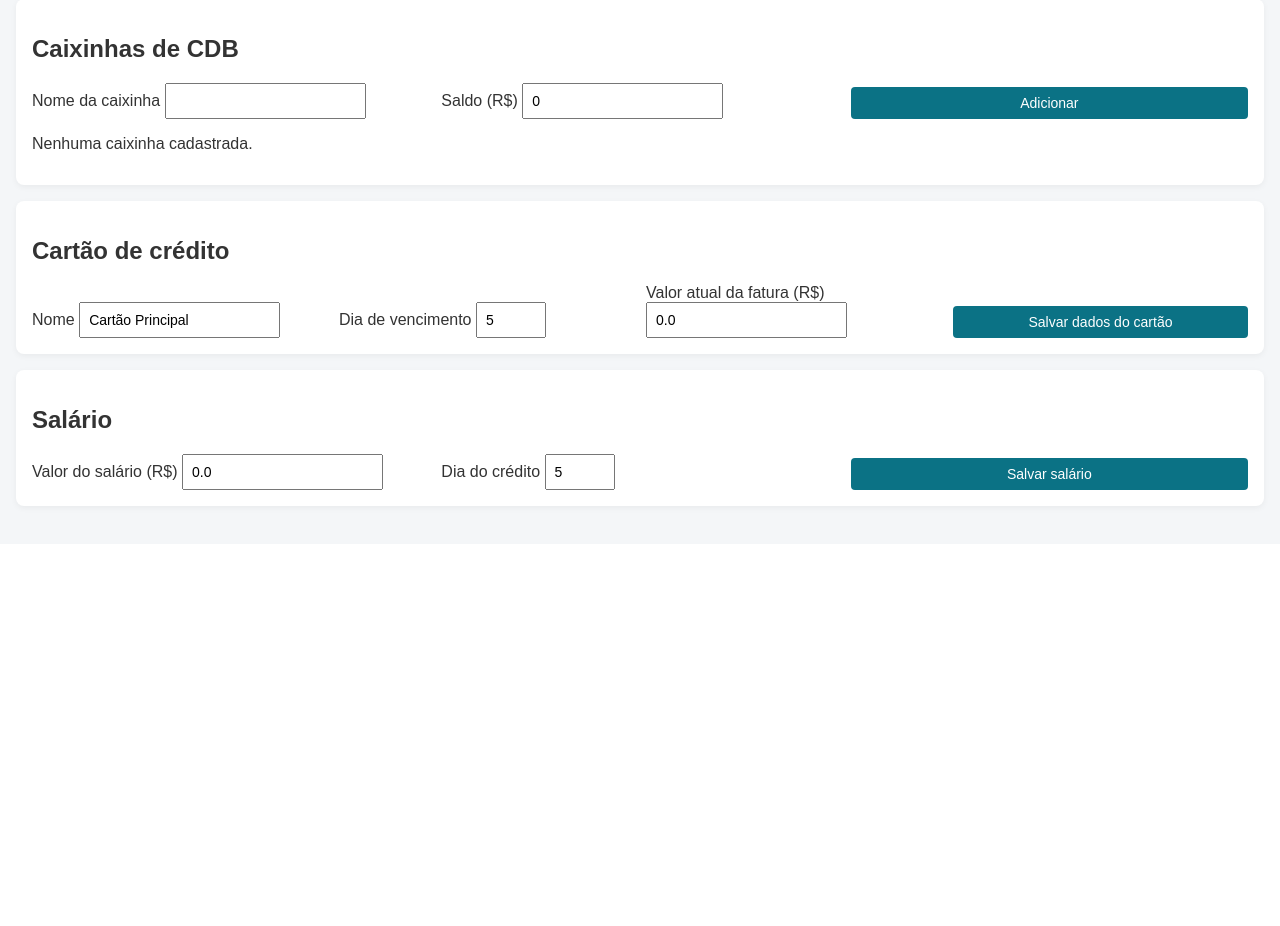
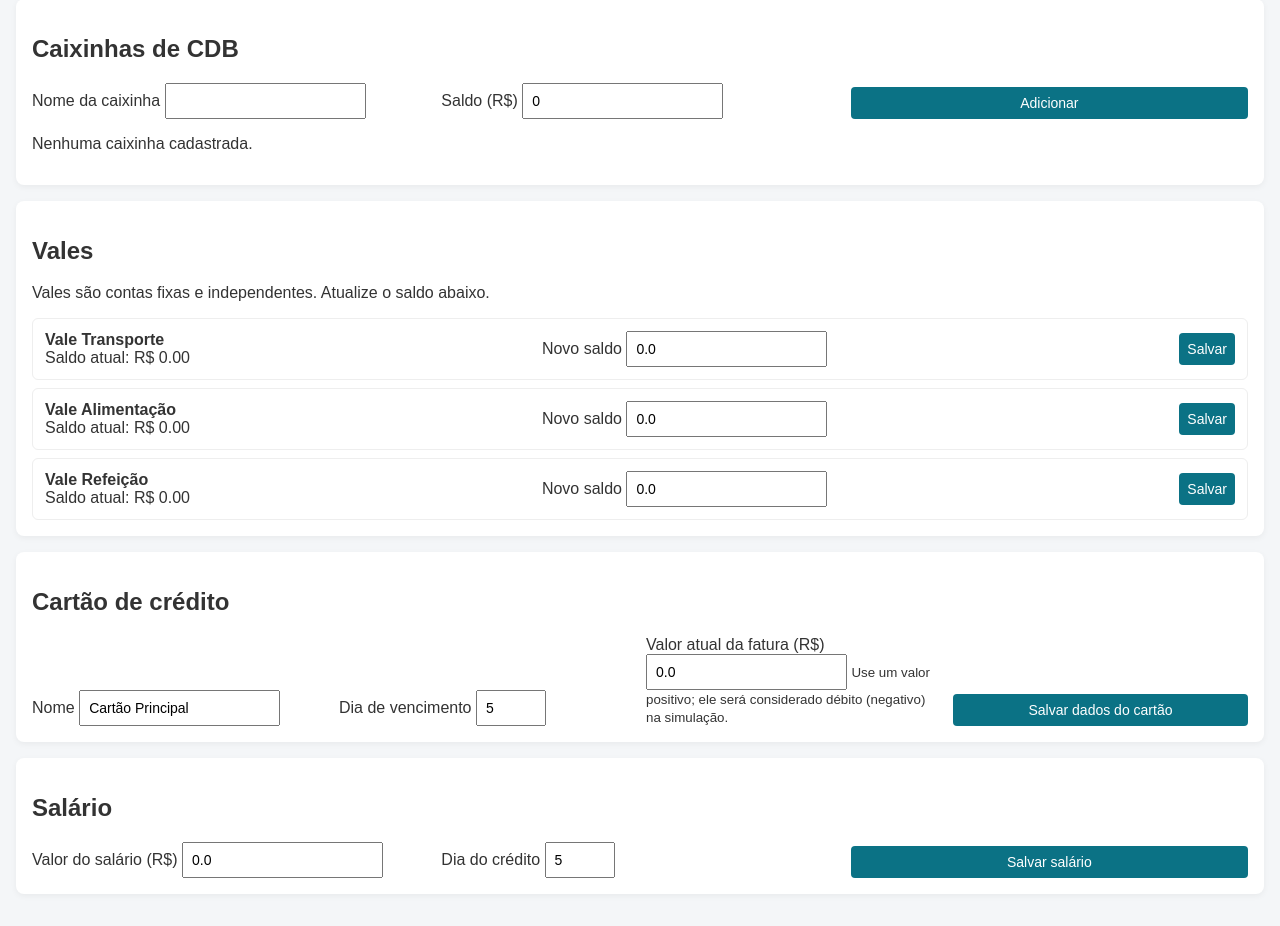
Before and after one commit to GloedenJoao/traking_spending, a FastAPI app: page / in a window 1280 px wide. Shown: the part 256-1182 px from the top of the page. Before the commit the page ends 767 px from the top, so only its background shows below. Run offline with FastAPI, Linux system fonts and the light colour scheme; data comes from the database, SQL or seed files in the repository.

Commit message:
Add vale accounts and treat card invoice as debt

```diff
--- a/app/main.py
+++ b/app/main.py
@@ -34,12 +34,19 @@ def startup_event():
 def read_home(request: Request, db: Session = Depends(get_session)):
     checking, card, salary = ensure_defaults(db)
     cdb_accounts = db.query(Account).filter_by(type="cdb").order_by(Account.id).all()
+    vale_accounts = (
+        db.query(Account)
+        .filter(Account.type.in_(["vale_transporte", "vale_alimentacao", "vale_refeicao"]))
+        .order_by(Account.id)
+        .all()
+    )
     return templates.TemplateResponse(
         "home.html",
         {
             "request": request,
             "checking": checking,
             "cdb_accounts": cdb_accounts,
+            "vale_accounts": vale_accounts,
             "card": card,
             "salary": salary,
         },
@@ -105,6 +112,9 @@ def view_simulation(
     today = date.today()
     daily_data, accounts, card, future_events = build_simulation(db, today, days)
     checking, _, salary = ensure_defaults(db)
+    transfer_accounts = [
+        acc for acc in accounts.values() if not acc.type.startswith("vale_")
+    ]
     return templates.TemplateResponse(
         "simulation.html",
         {
@@ -116,6 +126,7 @@ def view_simulation(
             "days": days,
             "checking": checking,
             "salary": salary,
+            "transfer_accounts": transfer_accounts,
         },
     )
 
--- a/app/models.py
+++ b/app/models.py
@@ -10,7 +10,9 @@ class Account(Base):
 
     id = Column(Integer, primary_key=True, index=True)
     name = Column(String, nullable=False)
-    type = Column(String, nullable=False)  # checking or cdb
+    type = Column(
+        String, nullable=False
+    )  # checking, cdb, vale_transporte, vale_alimentacao, vale_refeicao
     balance = Column(Float, default=0.0)
 
     outgoing_transfers = relationship(
--- a/app/templates/home.html
+++ b/app/templates/home.html
@@ -41,6 +41,27 @@
 </section>
 
 <section class="card">
+    <h2>Vales</h2>
+    <p>Vales são contas fixas e independentes. Atualize o saldo abaixo.</p>
+    <div class="list">
+        {% for account in vale_accounts %}
+            <form method="post" action="/accounts/{{ account.id }}/balance" class="item">
+                <div>
+                    <strong>{{ account.name }}</strong>
+                    <div>Saldo atual: R$ {{ '%.2f' % account.balance }}</div>
+                </div>
+                <label>Novo saldo
+                    <input type="number" step="0.01" name="balance" value="{{ account.balance }}">
+                </label>
+                <button type="submit">Salvar</button>
+            </form>
+        {% else %}
+            <p>Vales serão criados automaticamente.</p>
+        {% endfor %}
+    </div>
+</section>
+
+<section class="card">
     <h2>Cartão de crédito</h2>
     <form method="post" action="/card" class="form-grid">
         <label>Nome
@@ -51,6 +72,7 @@
         </label>
         <label>Valor atual da fatura (R$)
             <input type="number" step="0.01" name="invoice" value="{{ card.current_invoice }}" required>
+            <small>Use um valor positivo; ele será considerado débito (negativo) na simulação.</small>
         </label>
         <button type="submit">Salvar dados do cartão</button>
     </form>
--- a/app/templates/simulation.html
+++ b/app/templates/simulation.html
@@ -59,14 +59,14 @@
         </label>
         <label>Origem
             <select name="source_account_id" required>
-                {% for acc in accounts.values() %}
+                {% for acc in transfer_accounts %}
                     <option value="{{ acc.id }}">{{ acc.name }}</option>
                 {% endfor %}
             </select>
         </label>
         <label>Destino
             <select name="target_account_id" required>
-                {% for acc in accounts.values() %}
+                {% for acc in transfer_accounts %}
                     <option value="{{ acc.id }}">{{ acc.name }}</option>
                 {% endfor %}
             </select>
```
Also changed, not shown: AGENTS.MD (+3 -2 lines), app/services.py (+16 -3 lines), README.md.
